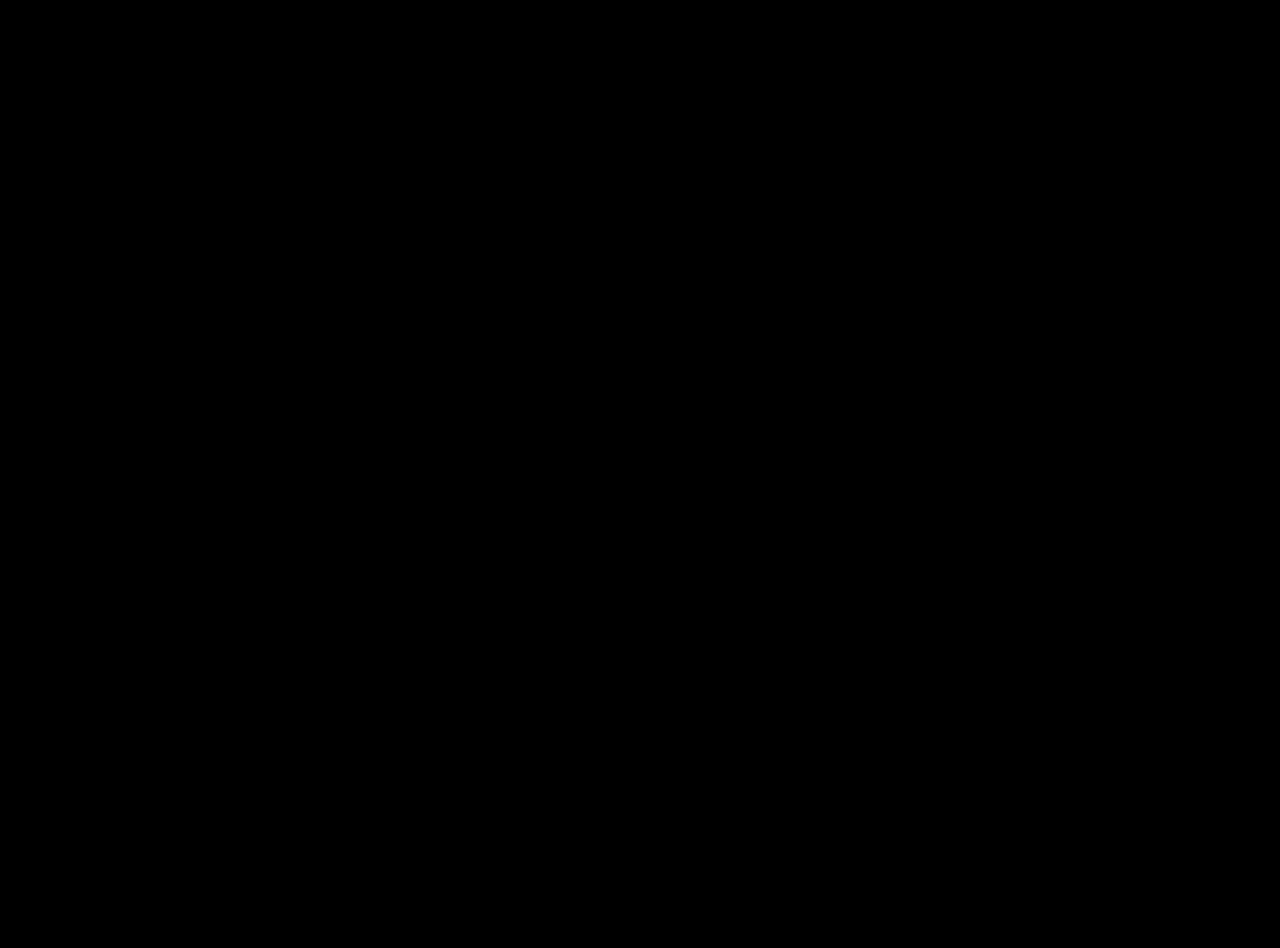
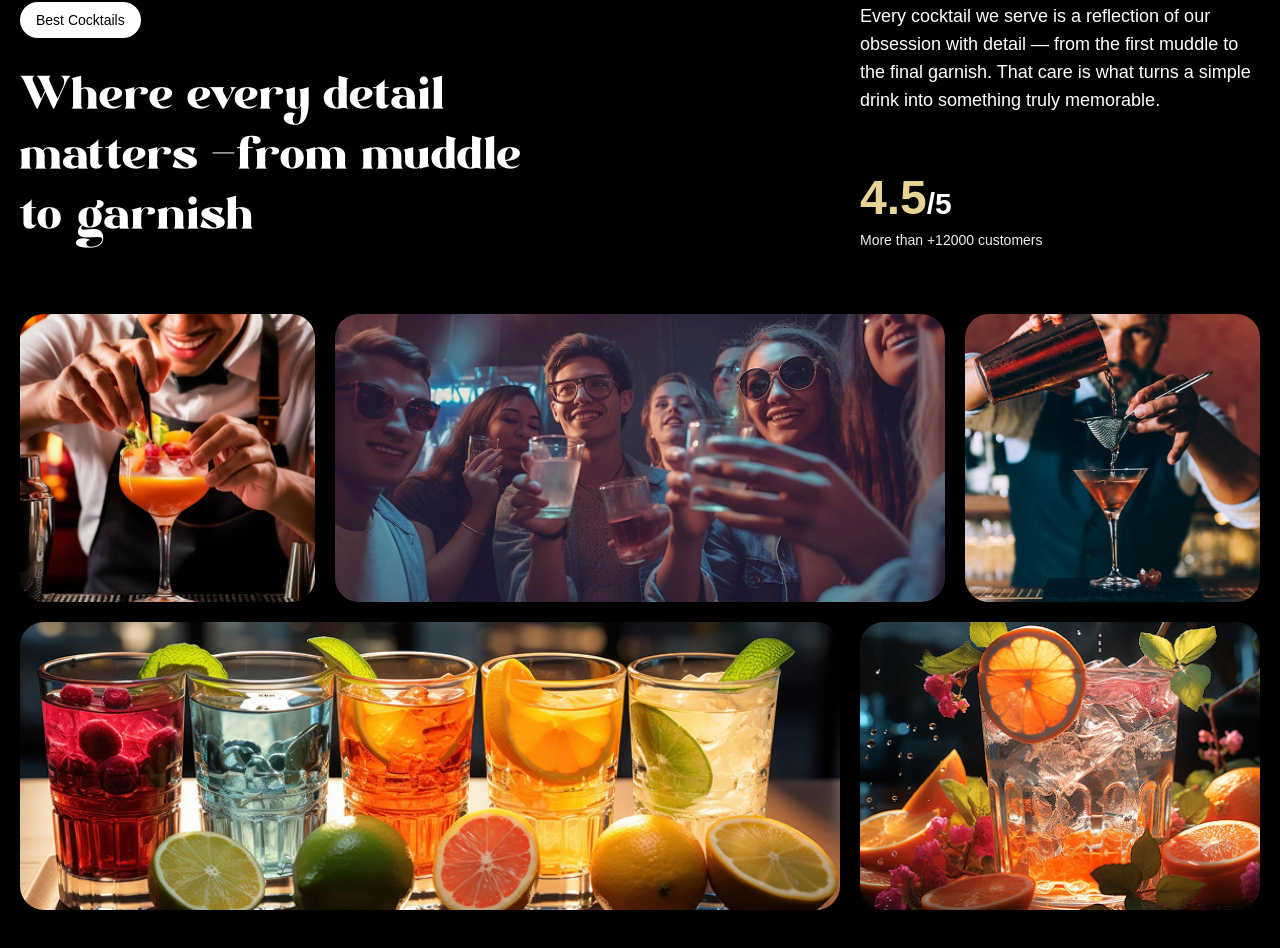
Before and after one commit to hsin501/gsap_cocktail, a React (Vite) app: page / in a window 1280 px wide. Shown: the part 1710-2658 px from the top of the page. Before the commit the page ends 1600 px from the top, so only its background shows below. Built offline with nearby package versions, Linux system fonts and the light colour scheme; a web font is replaced by a local one.

Commit message:
1.添加About section

```diff
--- a/src/App.jsx
+++ b/src/App.jsx
@@ -3,6 +3,7 @@
 import Navbar from './components/Navbar';
 import Hero from './components/Hero';
 import Cocktails from './components/Cocktails';
+import About from './components/About';
 gsap.registerPlugin(ScrollTrigger, SplitText);
 
 function App() {
@@ -11,6 +12,7 @@
       <Navbar />
       <Hero />
       <Cocktails />
+      <About />
     </main>
   );
 }
--- /dev/null
+++ b/src/components/About.jsx
@@ -0,0 +1,96 @@
+import { useGSAP } from '@gsap/react';
+import React from 'react';
+import { SplitText } from 'gsap/all';
+import gsap from 'gsap';
+
+const About = () => {
+  useGSAP(() => {
+    const titleSplit = new SplitText('#about h2', { type: 'words' });
+
+    const scrollTimeline = gsap.timeline({
+      scrollTrigger: {
+        trigger: '#about',
+        start: 'top center',
+      },
+    });
+    scrollTimeline
+      .from(titleSplit.words, {
+        opacity: 0,
+        duration: 1,
+        yPercent: 100,
+        ease: 'expo.out',
+        stagger: 0.1,
+      })
+      .from(
+        '.top-grid div,bottom-grid div',
+        {
+          opacity: 0,
+          duration: 1,
+          ease: 'power1.inOut',
+          stagger: 0.04,
+        },
+        '-=0.5'
+      ); //- =0.5 表示這個動畫會在前一個動畫結束前 0.5 秒開始。
+  });
+  return (
+    <div id='about'>
+      <div className='mb-16 md:px-0 px-5'>
+        <div className='content'>
+          <div className='md:col-span-8'>
+            <p className='badge'>Best Cocktails</p>
+            <h2>
+              Where every detail matters <span className='text-white'>-</span>
+              from muddle to garnish
+            </h2>
+          </div>
+          <div className='sub-content'>
+            <p>
+              Every cocktail we serve is a reflection of our obsession with
+              detail — from the first muddle to the final garnish. That care is
+              what turns a simple drink into something truly memorable.
+            </p>
+
+            <div>
+              <p className='md:text-3xl text-xl font-bold'>
+                <span>4.5</span>/5
+              </p>
+              <p className='text-sm text-white-100'>
+                More than +12000 customers
+              </p>
+            </div>
+          </div>
+        </div>
+      </div>
+
+      <div className='top-grid'>
+        <div className='md:col-span-3'>
+          <div className='niosy'></div>
+          <img src='images/abt1.png' alt='grid-img-1' />
+        </div>
+
+        <div className='md:col-span-6'>
+          <div className='niosy'></div>
+          <img src='images/abt2.png' alt='grid-img-2' />
+        </div>
+
+        <div className='md:col-span-3'>
+          <div className='niosy'></div>
+          <img src='images/abt5.png' alt='grid-img-5' />
+        </div>
+      </div>
+
+      <div className='bottom-grid'>
+        <div className='md:col-span-8'>
+          <div className='niosy'></div>
+          <img src='images/abt3.png' alt='grid-img-3' />
+        </div>
+        <div className='md:col-span-4'>
+          <div className='niosy'></div>
+          <img src='images/abt4.png' alt='grid-img-4' />
+        </div>
+      </div>
+    </div>
+  );
+};
+
+export default About;
```
